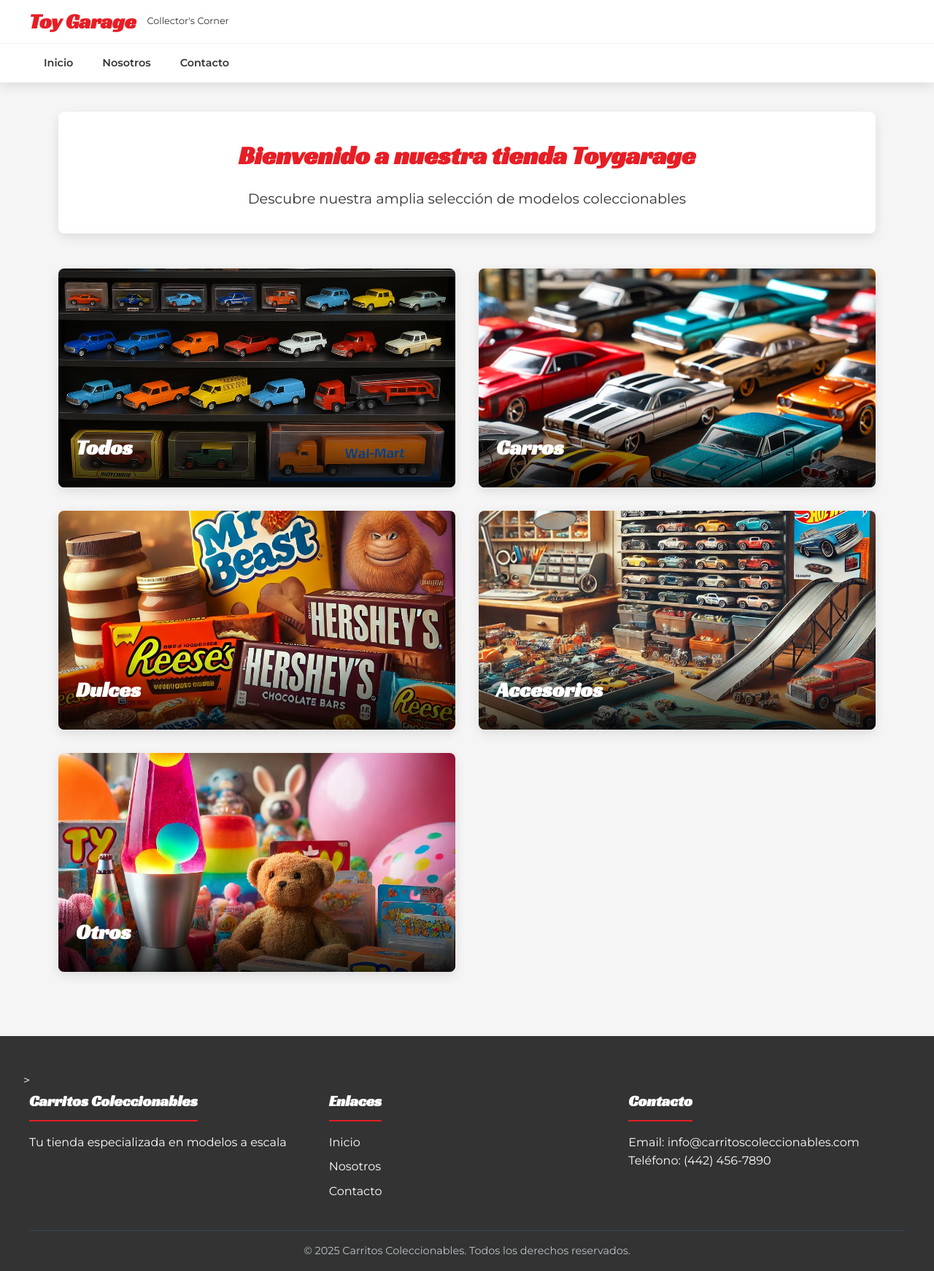
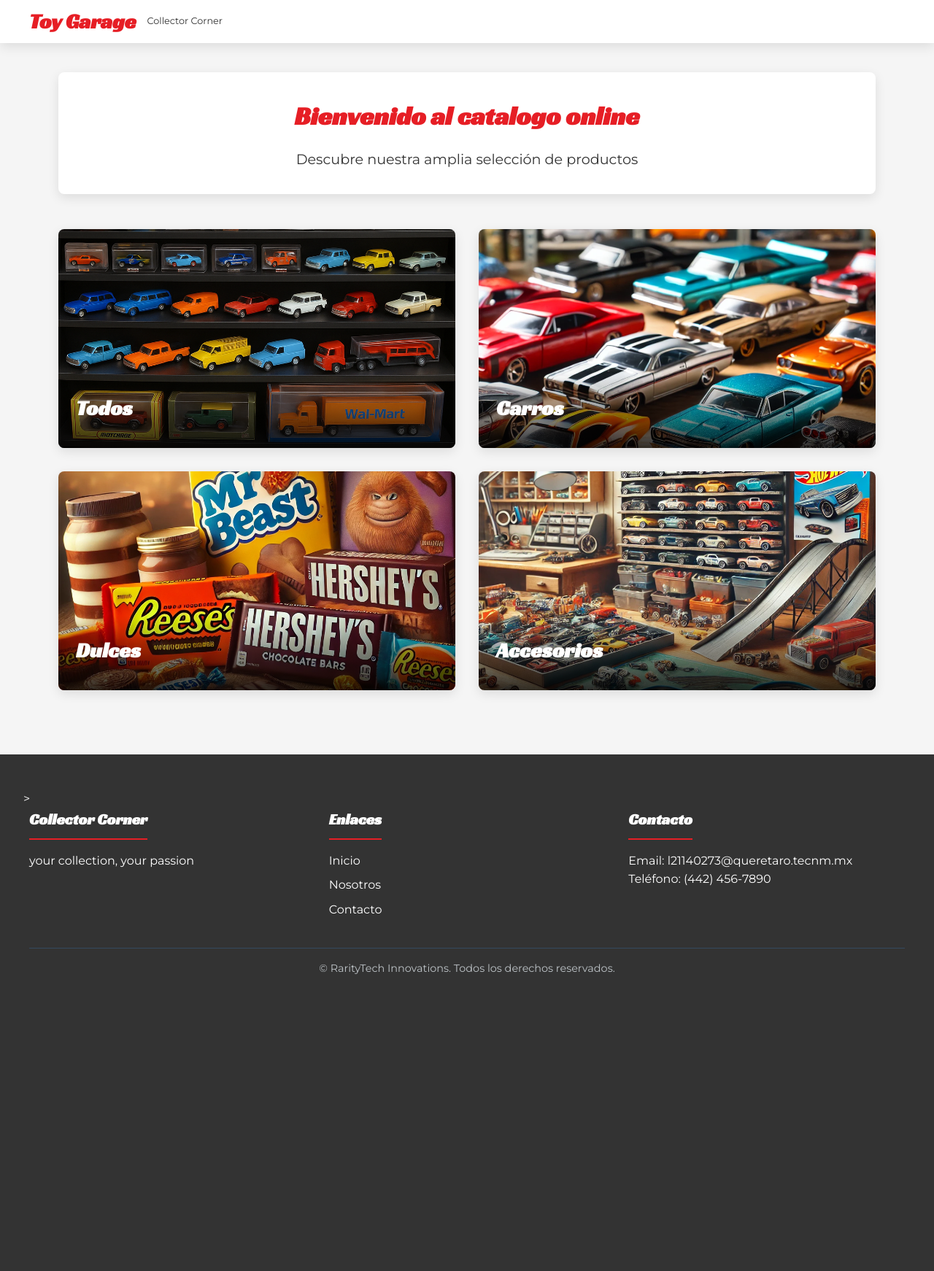
Before and after one commit to BryGP/CollectorCorner, a PHP site: page /catalog/catalog.html in a window 1280 px wide. Shown: the whole page at 73% size. After the commit the page ends 1335 px from the top, so only its background shows below. Run offline with PHP 8.4, Linux system fonts and the light colour scheme; some libraries are stand-ins or nearby versions.

Commit message:
Catalogo

```diff
--- a/public/catalog/catalog.html
+++ b/public/catalog/catalog.html
@@ -4,7 +4,7 @@
 <head>
     <meta charset="UTF-8">
     <meta name="viewport" content="width=device-width, initial-scale=1.0, maximum-scale=1.0, user-scalable=no">
-    <title>Carritos Coleccionables a Escala</title>
+    <title>Catalogo - Toy Garaje</title>
     <link rel="stylesheet" href="./css/styles.css">
     <link rel="stylesheet" href="https://cdnjs.cloudflare.com/ajax/libs/font-awesome/6.0.0-beta3/css/all.min.css">
 </head>
@@ -13,22 +13,14 @@
     <header>
         <div class="logo-container">
             <h1>Toy Garage</h1>
-            <p>Collector's Corner</p>
+            <p>Collector Corner</p>
         </div>
-
-        <nav>
-            <ul>
-                <li><a href="/index.html">Inicio</a></li>
-                <li><a href="/about.html">Nosotros</a></li>
-                <li><a href="/contact.html">Contacto</a></li>
-            </ul>
-        </nav>
     </header>
 
     <main>
         <section class="hero">
-            <h2>Bienvenido a nuestra tienda Toygarage</h2>
-            <p>Descubre nuestra amplia selección de modelos coleccionables</p>
+            <h2>Bienvenido al catalogo online</h2>
+            <p>Descubre nuestra amplia selección de productos</p>
         </section>
 
         <section class="categories">
@@ -60,13 +52,6 @@
                     </div>
                     <img src="./img/Accesorios.webp" alt="Accesorios para coleccionistas">
                 </a>
-
-                <a href="products.html?category=Otros" class="category-item">
-                    <div class="category-overlay">
-                        <h3>Otros</h3>
-                    </div>
-                    <img src="./img/otros.webp" alt="Otros productos coleccionables">
-                </a>
             </div>
         </section>
     </main>
@@ -74,8 +59,8 @@
     <footer>>
         <div class="footer-content">
             <div class="footer-section">
-                <h3>Carritos Coleccionables</h3>
-                <p>Tu tienda especializada en modelos a escala</p>
+                <h3>Collector Corner</h3>
+                <p>your collection, your passion</p>
             </div>
             <div class="footer-section">
                 <h3>Enlaces</h3>
@@ -87,12 +72,12 @@
             </div>
             <div class="footer-section">
                 <h3>Contacto</h3>
-                <p>Email: info@carritoscoleccionables.com</p>
+                <p>Email: l21140273@queretaro.tecnm.mx</p>
                 <p>Teléfono: (442) 456-7890</p>
             </div>
         </div>
         <div class="footer-bottom">
-            <p>&copy; 2025 Carritos Coleccionables. Todos los derechos reservados.</p>
+            <p>&copy; RarityTech Innovations. Todos los derechos reservados.</p>
         </div>
     </footer>
 
--- a/public/css/cancelaciones.css
+++ b/public/css/cancelaciones.css
@@ -835,7 +835,7 @@
 
 @media (max-width: 480px) {
     .modal-content {
-        width: 98%;
+        width: 100%;
         max-width: 280px;
     }
 
```
Also changed, not shown: public/catalog/products.html (+5 -12 lines).
